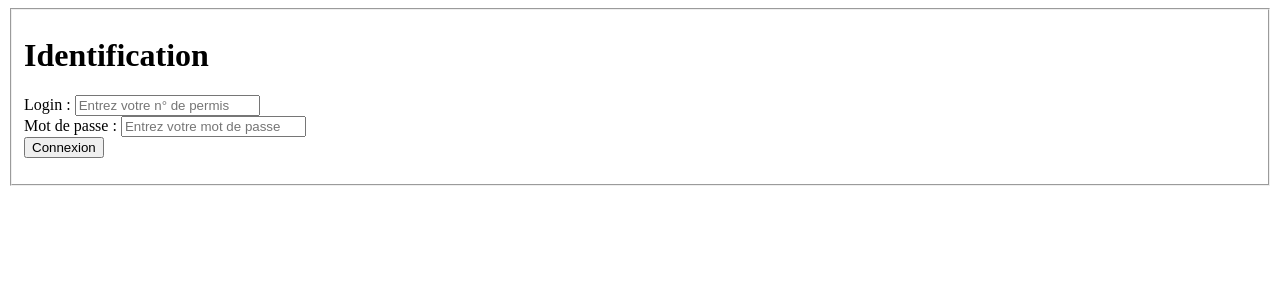
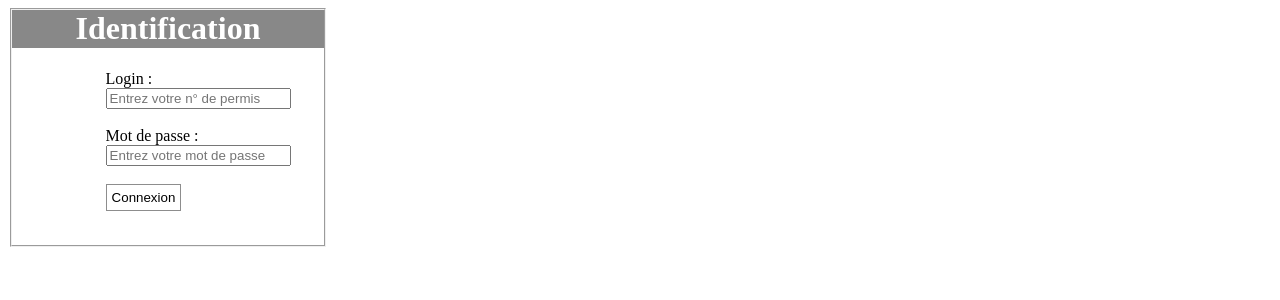
Before and after one commit to Renauud/TPNoteInfractions, a PHP site: page /vue/login.view.php in a window 1280 px wide. Shown: the top 300 px of the page. Run offline with PHP 8.4, Linux system fonts and the light colour scheme; the template is opened without the code that fills it, so the values that code supplies are empty.

Commit message:
css du login

```diff
--- a/vue/login.view.php
+++ b/vue/login.view.php
@@ -4,7 +4,7 @@
     <meta charset="UTF-8">
     <meta http-equiv="X-UA-Compatible" content="IE=edge">
     <meta name="viewport" content="width=device-width, initial-scale=1.0">
-    <link rel="stylesheet" href="style_login.css">
+    <link rel="stylesheet" href="../vue/style/style_login.css">
     <title>Page de connexion - Consultation infractions</title>
 </head>
 <body>
--- a/vue/style/style_login.css
+++ b/vue/style/style_login.css
@@ -0,0 +1,38 @@
+h1 {
+    background-color: #888888;
+    font-size: 2em;
+    height: 1.2em;
+    color: #FFFFFF;
+    text-align: center;
+    margin-top: 0;
+}
+
+body {
+    width: 25%;
+}
+
+fieldset {
+    padding: 0;
+}
+
+input, label {
+    display:block;
+    margin-left: 30%;
+}
+
+#connexion {
+    background-color: white;
+    border: 1px solid rgb(141, 141, 141);
+    padding: 5px 5px;
+}
+
+#connexion:hover {
+    background-color: grey;
+    color: #FFFFFF;
+}
+
+p {
+    text-align: center;
+    color: red;
+    margin-top: 0;
+}
```
